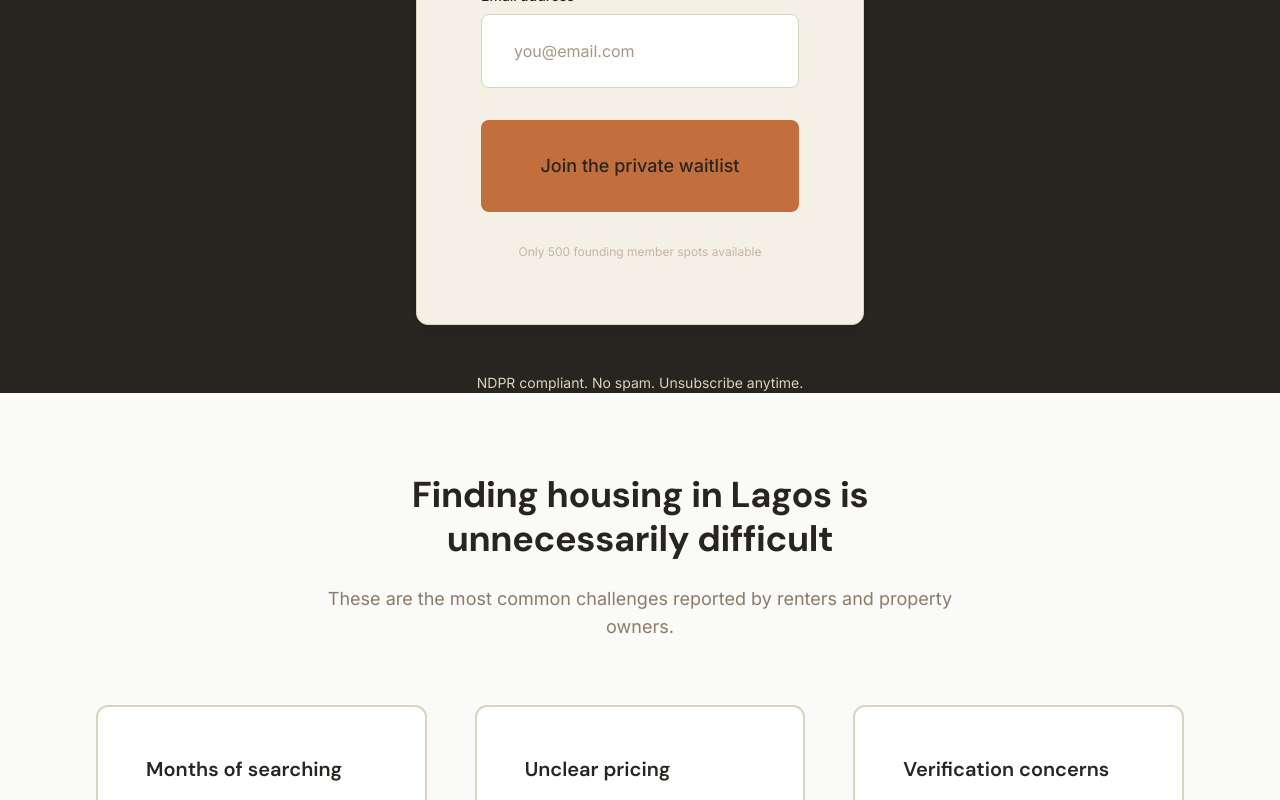
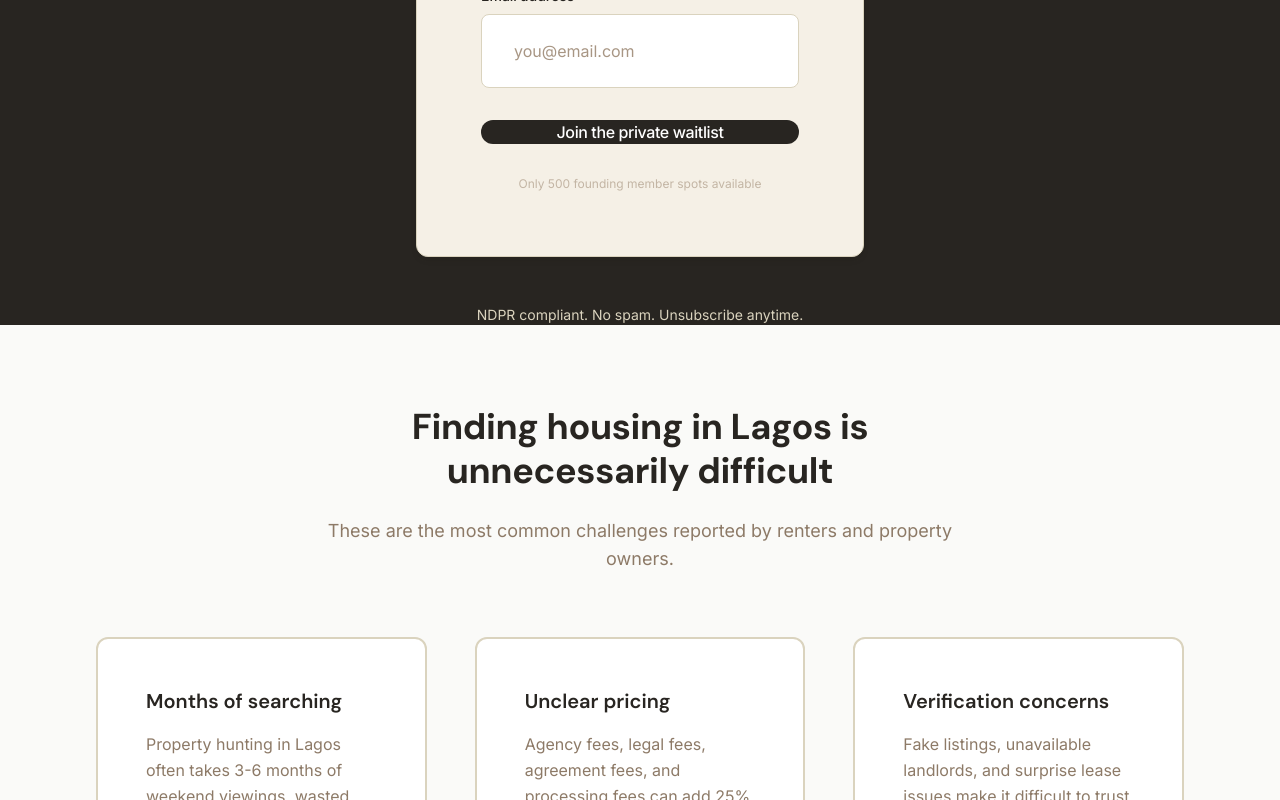
Before and after one commit to FADAREC/ShelterPoint-NG, a Next.js app: page / in a window 1280 px wide. Shown: the part 800-1600 px from the top of the page. Built offline with nearby package versions, Linux system fonts and the light colour scheme; no server answers; the database is empty.

Commit message:
design: Apple-like refined button

```diff
--- a/components/ui/Button.tsx
+++ b/components/ui/Button.tsx
@@ -9,18 +9,21 @@ interface ButtonProps extends ButtonHTMLAttributes<HTMLButtonElement> {
 
 const Button = forwardRef<HTMLButtonElement, ButtonProps>(
   ({ className, variant = 'primary', size = 'base', isLoading, children, disabled, ...props }, ref) => {
-    const baseStyles = 'inline-flex items-center justify-center gap-2 rounded font-medium transition-all duration-200 focus-visible:outline-none focus-visible:ring-2 focus-visible:ring-brand-primary focus-visible:ring-offset-2 disabled:opacity-50 disabled:cursor-not-allowed';
+    const baseStyles =
+      'inline-flex items-center justify-center gap-2 font-medium tracking-tight transition-all duration-200 focus-visible:outline-none focus-visible:ring-2 focus-visible:ring-offset-2 disabled:opacity-40 disabled:cursor-not-allowed active:scale-[0.98]';
 
     const variants = {
-      primary: 'bg-brand-primary text-white hover:bg-brand-primary-dark',
-      secondary: 'bg-neutral-100 text-neutral-900 border border-neutral-400 hover:bg-neutral-200',
-      ghost: 'text-neutral-900 hover:bg-neutral-200',
+      primary:
+        'bg-neutral-900 text-white hover:bg-neutral-800 focus-visible:ring-neutral-900 rounded-full',
+      secondary:
+        'bg-white text-neutral-900 border border-neutral-200 hover:bg-neutral-50 focus-visible:ring-neutral-400 rounded-full',
+      ghost: 'text-neutral-900 hover:bg-neutral-100 rounded-full',
     };
 
     const sizes = {
-      sm: 'px-3 py-2 text-body-small',
-      base: 'px-4 py-3 text-body-base',
-      lg: 'px-5 py-4 text-body-large',
+      sm: 'px-4 py-2 text-sm',
+      base: 'px-5 py-2.5 text-sm',
+      lg: 'px-6 py-3.5 text-base',
     };
 
     return (
@@ -33,7 +36,7 @@ const Button = forwardRef<HTMLButtonElement, ButtonProps>(
         {isLoading ? (
           <>
             <span className="inline-block w-4 h-4 border-2 border-current border-t-transparent rounded-full animate-spin" />
-            <span>Loading...</span>
+            <span>Loading</span>
           </>
         ) : (
           children
```
